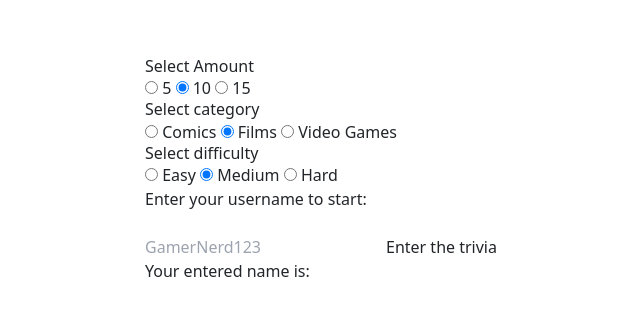
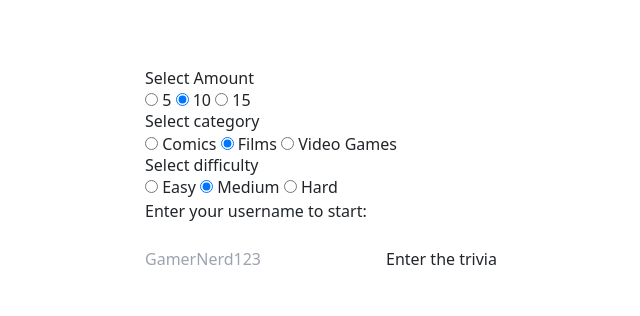
Before and after one commit to AmmarAhmed007/vue-trivia-game, a Vue app: page / in a window 1280 px wide. Shown: the part 230-546 px from the top of the page, without its empty margins (319-959 px from the left). Built offline with nearby package versions, Linux system fonts and the light colour scheme.

Commit message:
Chore: removed entered username display on start screen

```diff
--- a/src/pages/StartScreen.vue
+++ b/src/pages/StartScreen.vue
@@ -2,12 +2,12 @@
 import { reactive, ref, VueElement } from "vue";
 import { useRouter } from "vue-router";
 import { useStore } from "vuex";
-import { apiGetUser, apiUsersRegister, apiFindAll, UserResponse } from "../api/users"
+// import { apiGetUser, apiUsersRegister, apiFindAll, UserResponse } from "../api/users"
 
 const user = ref("");
 const displayError = ref("");
 
-const users = reactive<UserResponse[]>([]);
+// const users = reactive<UserResponse[]>([]);
 
 const store = useStore();
 const router = useRouter();
@@ -74,7 +74,6 @@ const onSubmit = async () => {
       <button type="submit" style="padding-left: 10px;">Enter the trivia</button>
     </fieldset>
   </form>
-  <p>Your entered name is: {{ user }}</p>
 
   <div v-if="displayError" class="bg-red-500 text-white p-3">
     <span class="text-lg block mb-3">Error</span>
```
